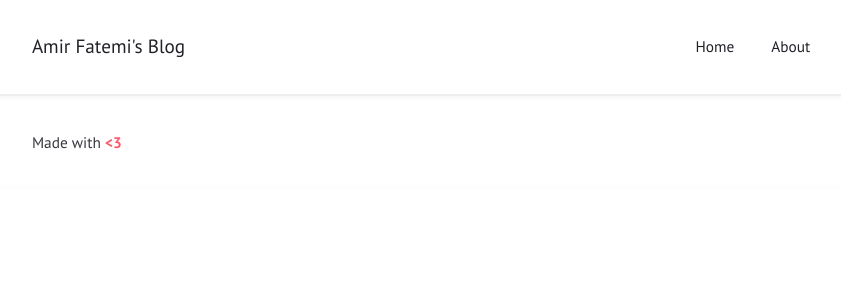
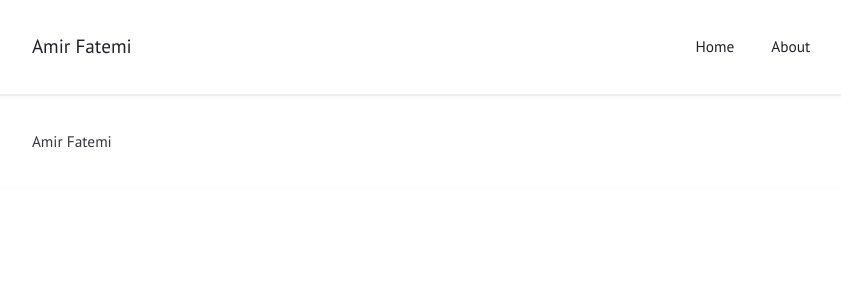
Before and after one commit to arfo90/fatemi.blog, a Jekyll site: the page built from index.html, in a window 1280 px wide. Shown: the top 300 px of the page, without its empty margins (219-1060 px from the left). Built offline with Jekyll 4.4.1, drawn with Linux system fonts in a browser that asks for light colours.

Commit message:
Some cleanup

```diff
--- a/_config.yml
+++ b/_config.yml
@@ -1,6 +1,6 @@
-title: "Amir Fatemi's Blog"
+title: "Amir Fatemi"
 author: "Amir Fatemi"
-description: "Made with <b style=\"color: #f45;\">&lt;3</b>"
+description: ""  # "Made with <b style=\"color: #f45;\">&lt;3</b>"
 permalink: /:title/
 lang: "en"
 excerpt_separator: "\n\n\n"
```
Also changed, not shown: 1 other file.
